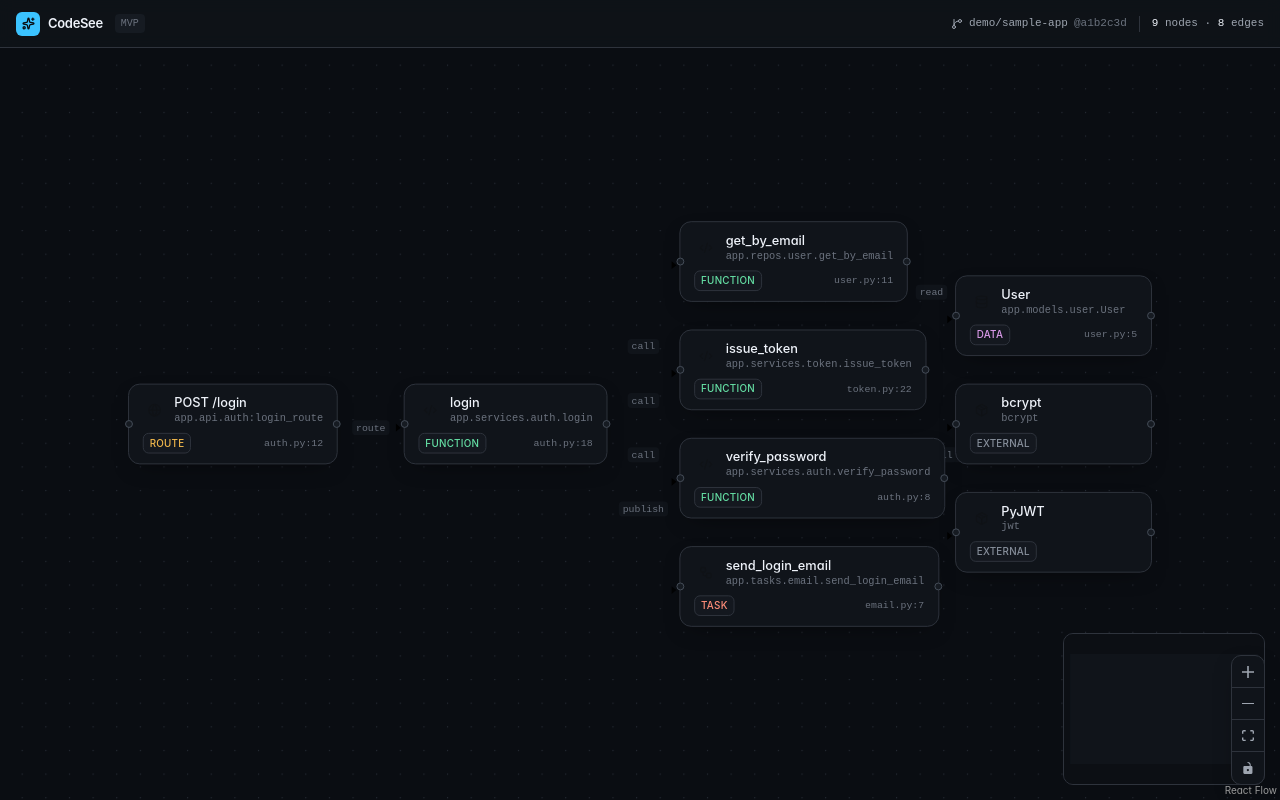
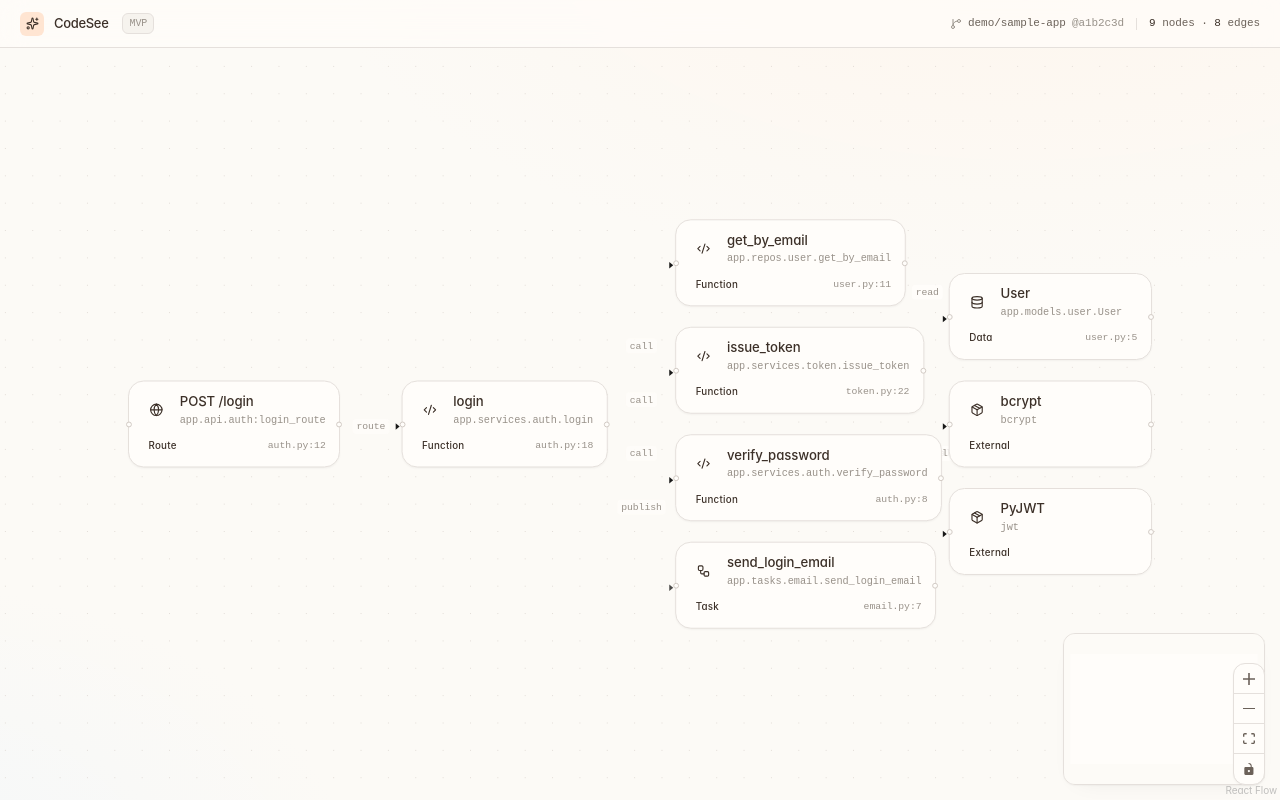
Before and after one commit to Kaka-cheaper/codeSee, a React (Vite) app in the folder mvp-web/: page / in a window 1280 px wide. Built offline with nearby package versions, Linux system fonts and the light colour scheme.

Commit message:
style: 改为暖白淡雅主题（Claude 调性）

```diff
--- a/mvp-web/src/App.tsx
+++ b/mvp-web/src/App.tsx
@@ -8,7 +8,7 @@ export default function App() {
   const ucg = sampleUcg
 
   return (
-    <div className="flex h-full w-full flex-col bg-[var(--color-bg-0)] text-[var(--color-fg)]">
+    <div className="flex h-full w-full flex-col text-[var(--color-fg)]">
       <TopBar ucg={ucg} />
       <div className="relative flex-1">
         <ReactFlowProvider>
--- a/mvp-web/src/app/TopBar.tsx
+++ b/mvp-web/src/app/TopBar.tsx
@@ -7,28 +7,34 @@ interface Props {
 
 export function TopBar({ ucg }: Props) {
   return (
-    <header className="flex h-12 items-center justify-between border-b border-[var(--color-border)] bg-[var(--color-bg-1)]/80 px-4 backdrop-blur">
-      <div className="flex items-center gap-2">
-        <span className="flex h-6 w-6 items-center justify-center rounded-md bg-[var(--color-accent)] text-[var(--color-bg-0)]">
-          <Sparkles size={13} strokeWidth={2.4} />
+    <header className="flex h-12 items-center justify-between border-b border-[var(--color-border)] bg-[var(--color-bg-1)]/70 px-5 backdrop-blur-md">
+      <div className="flex items-center gap-2.5">
+        <span
+          className="flex h-6 w-6 items-center justify-center rounded-md"
+          style={{
+            background: 'var(--color-accent-soft)',
+            color: 'var(--color-accent-strong)',
+          }}
+        >
+          <Sparkles size={13} strokeWidth={2} />
         </span>
-        <span className="text-[13px] font-semibold tracking-tight text-[var(--color-fg)]">
+        <span className="text-[13px] font-medium tracking-tight text-[var(--color-fg)]">
           CodeSee
         </span>
-        <span className="ml-1 rounded bg-[var(--color-bg-2)] px-1.5 py-0.5 font-mono text-[10px] text-[var(--color-fg-subtle)]">
+        <span className="ml-1 rounded-md border border-[var(--color-border)] bg-[var(--color-bg-2)] px-1.5 py-0.5 font-mono text-[10px] text-[var(--color-fg-subtle)]">
           MVP
         </span>
       </div>
 
       <div className="flex items-center gap-3 text-[11px] text-[var(--color-fg-muted)]">
         <span className="flex items-center gap-1.5 font-mono">
-          <GitBranch size={12} />
+          <GitBranch size={12} className="text-[var(--color-fg-subtle)]" />
           {ucg.manifest.repo}
           {ucg.manifest.commit && (
             <span className="text-[var(--color-fg-subtle)]">@{ucg.manifest.commit}</span>
           )}
         </span>
-        <span className="h-4 w-px bg-[var(--color-border)]" />
+        <span className="h-3 w-px bg-[var(--color-border)]" />
         <span className="font-mono">
           <span className="text-[var(--color-fg)]">{ucg.nodes.length}</span> nodes ·{' '}
           <span className="text-[var(--color-fg)]">{ucg.edges.length}</span> edges
--- a/mvp-web/src/graph/GraphCanvas.tsx
+++ b/mvp-web/src/graph/GraphCanvas.tsx
@@ -47,19 +47,19 @@ export function GraphCanvas({ ucg }: Props) {
           fontSize: 10,
           fontFamily: 'var(--font-mono)',
         },
-        labelBgStyle: { fill: 'var(--color-bg-1)' },
+        labelBgStyle: { fill: 'var(--color-bg-1)', fillOpacity: 0.85 },
         labelBgPadding: [4, 2],
         labelBgBorderRadius: 4,
         style: {
           stroke: meta.stroke,
-          strokeWidth: 1.4,
+          strokeWidth: 1.25,
           strokeDasharray: meta.dashed || isLow ? '4 4' : undefined,
-          opacity: isLow ? 0.75 : 1,
+          opacity: isLow ? 0.7 : 0.9,
         },
         markerEnd: {
           type: MarkerType.ArrowClosed,
-          width: 14,
-          height: 14,
+          width: 13,
+          height: 13,
           color: meta.stroke,
         },
       }
@@ -88,18 +88,18 @@ export function GraphCanvas({ ucg }: Props) {
       >
         <Background
           variant={BackgroundVariant.Dots}
-          gap={24}
-          size={1.2}
-          color="oklch(0.32 0.02 260)"
+          gap={28}
+          size={1}
+          color="oklch(0.86 0.012 70)"
         />
         <MiniMap
           pannable
           zoomable
-          maskColor="oklch(0.16 0.012 260 / 0.7)"
+          maskColor="oklch(0.985 0.006 78 / 0.6)"
           nodeColor={(n) => {
             const data = n.data as unknown as UcgFlowNodeData | undefined
             const kind = data?.ucg.kind
-            return kind ? NODE_KIND_META[kind].dot : 'oklch(0.5 0.02 260)'
+            return kind ? NODE_KIND_META[kind].minimap : 'oklch(0.8 0.012 70)'
           }}
           nodeStrokeWidth={0}
         />
--- a/mvp-web/src/graph/UcgNodeView.tsx
+++ b/mvp-web/src/graph/UcgNodeView.tsx
@@ -28,63 +28,62 @@ const KIND_ICON: Record<UcgNode['kind'], LucideIcon> = {
 
 export type UcgFlowNodeData = {
   ucg: UcgNode
-  selected?: boolean
 }
 
 export function UcgNodeView({ data, selected }: NodeProps) {
-  // React Flow 11 把 data 类型固定为 Record<string, unknown>，这里转一次
   const { ucg } = data as unknown as UcgFlowNodeData
   const meta = NODE_KIND_META[ucg.kind]
   const Icon = KIND_ICON[ucg.kind]
 
+  const fileName = ucg.location?.file.split('/').slice(-1)[0]
+
   return (
     <div
       className={cn(
-        'node-enter group relative min-w-[200px] max-w-[280px] rounded-xl border bg-[var(--color-bg-1)]',
-        'px-3.5 py-2.5 shadow-[0_8px_24px_-12px_oklch(0_0_0/0.6)] transition-all',
-        'hover:border-[var(--color-border-strong)] hover:bg-[var(--color-bg-2)]',
+        'node-enter group relative min-w-[208px] max-w-[288px] rounded-2xl border bg-[var(--color-bg-1)]',
+        'px-3.5 py-3 transition-all duration-200',
+        'shadow-[0_1px_2px_oklch(0_0_0/0.04)]',
+        'hover:shadow-[0_2px_8px_oklch(0_0_0/0.06),0_0_0_3px_var(--color-bg-2)]',
+        'hover:-translate-y-px',
         selected
-          ? 'border-[var(--color-accent)] ring-1 ring-[var(--color-accent)]/40'
+          ? 'border-[var(--color-accent)] shadow-[0_2px_12px_oklch(0_0_0/0.06),0_0_0_3px_var(--color-accent-soft)]'
           : 'border-[var(--color-border)]',
       )}
     >
       <Handle
         type="target"
         position={Position.Left}
-        className="!bg-[var(--color-bg-2)] !border-[var(--color-border-strong)]"
+        className="!h-1.5 !w-1.5 !border-[var(--color-border-strong)] !bg-[var(--color-bg-1)]"
       />
 
-      <div className="flex items-center gap-2">
+      <div className="flex items-center gap-2.5">
         <span
-          className="flex h-6 w-6 shrink-0 items-center justify-center rounded-md"
-          style={{ background: meta.color, color: 'oklch(0.18 0.01 260)' }}
+          className="flex h-7 w-7 shrink-0 items-center justify-center rounded-lg"
+          style={{ background: meta.chipBg, color: meta.chipFg }}
         >
-          <Icon size={14} strokeWidth={2.25} />
+          <Icon size={14} strokeWidth={2} />
         </span>
         <div className="min-w-0 flex-1">
-          <div className="truncate text-[13px] font-medium leading-tight text-[var(--color-fg)]">
+          <div className="truncate text-[13.5px] font-medium leading-tight text-[var(--color-fg)]">
             {ucg.name}
           </div>
-          <div className="mt-0.5 truncate font-mono text-[10.5px] leading-tight text-[var(--color-fg-subtle)]">
+          <div className="mt-1 truncate font-mono text-[10.5px] leading-tight text-[var(--color-fg-subtle)]">
             {ucg.qualified_name}
           </div>
         </div>
       </div>
 
-      <div className="mt-2 flex items-center justify-between gap-2">
+      <div className="mt-2.5 flex items-center justify-between gap-2">
         <span
-          className="rounded-md px-1.5 py-0.5 text-[10px] font-medium tracking-wide uppercase"
-          style={{
-            color: meta.dot,
-            background: 'color-mix(in oklch, var(--color-bg-2) 70%, transparent)',
-            border: '1px solid var(--color-border)',
-          }}
+          className="rounded-md px-1.5 py-0.5 text-[10px] font-medium tracking-wide"
+          style={{ color: meta.chipFg, background: meta.chipBg }}
         >
           {meta.label}
         </span>
-        {ucg.location && (
+        {fileName && (
           <span className="truncate font-mono text-[10px] text-[var(--color-fg-subtle)]">
-            {ucg.location.file.split('/').slice(-1)[0]}:{ucg.location.start_line}
+            {fileName}
+            {ucg.location ? `:${ucg.location.start_line}` : ''}
           </span>
         )}
       </div>
@@ -92,7 +91,7 @@ export function UcgNodeView({ data, selected }: NodeProps) {
       <Handle
         type="source"
         position={Position.Right}
-        className="!bg-[var(--color-bg-2)] !border-[var(--color-border-strong)]"
+        className="!h-1.5 !w-1.5 !border-[var(--color-border-strong)] !bg-[var(--color-bg-1)]"
       />
     </div>
   )
--- a/mvp-web/src/graph/kindMeta.ts
+++ b/mvp-web/src/graph/kindMeta.ts
@@ -1,58 +1,73 @@
 import type { EdgeKind, NodeKind } from '@/ucg/types'
 
-/** 节点 kind 的视觉与语言无关的元数据。 */
+/**
+ * 节点 kind 的视觉元数据（语言无关）。
+ * 设计：浅色暖底 + 深色字图标，避免任何饱和高、对比强的配色。
+ */
 export const NODE_KIND_META: Record<
   NodeKind,
-  { label: string; color: string; dot: string }
+  { label: string; chipBg: string; chipFg: string; minimap: string }
 > = {
   module: {
     label: 'Module',
-    color: 'var(--color-kind-module)',
-    dot: 'oklch(0.78 0.12 250)',
+    chipBg: 'var(--color-kind-module)',
+    chipFg: 'var(--color-kind-module-fg)',
+    minimap: 'oklch(0.78 0.04 240)',
   },
   class: {
     label: 'Class',
-    color: 'var(--color-kind-class)',
-    dot: 'oklch(0.78 0.13 200)',
+    chipBg: 'var(--color-kind-class)',
+    chipFg: 'var(--color-kind-class-fg)',
+    minimap: 'oklch(0.78 0.05 200)',
   },
   function: {
     label: 'Function',
-    color: 'var(--color-kind-function)',
-    dot: 'oklch(0.82 0.14 160)',
+    chipBg: 'var(--color-kind-function)',
+    chipFg: 'var(--color-kind-function-fg)',
+    minimap: 'oklch(0.78 0.06 150)',
   },
   method: {
     label: 'Method',
-    color: 'var(--color-kind-function)',
-    dot: 'oklch(0.82 0.14 160)',
+    chipBg: 'var(--color-kind-function)',
+    chipFg: 'var(--color-kind-function-fg)',
+    minimap: 'oklch(0.78 0.06 150)',
   },
   route: {
     label: 'Route',
-    color: 'var(--color-kind-route)',
-    dot: 'oklch(0.82 0.14 80)',
+    chipBg: 'var(--color-kind-route)',
+    chipFg: 'var(--color-kind-route-fg)',
+    minimap: 'oklch(0.8 0.09 75)',
   },
   task: {
     label: 'Task',
-    color: 'var(--color-kind-task)',
-    dot: 'oklch(0.78 0.16 30)',
+    chipBg: 'var(--color-kind-task)',
+    chipFg: 'var(--color-kind-task-fg)',
+    minimap: 'oklch(0.78 0.11 45)',
   },
   signal: {
     label: 'Signal',
-    color: 'var(--color-kind-task)',
-    dot: 'oklch(0.78 0.16 30)',
+    chipBg: 'var(--color-kind-task)',
+    chipFg: 'var(--color-kind-task-fg)',
+    minimap: 'oklch(0.78 0.11 45)',
   },
   data_model: {
     label: 'Data',
-    color: 'var(--color-kind-data)',
-    dot: 'oklch(0.78 0.13 320)',
+    chipBg: 'var(--color-kind-data)',
+    chipFg: 'var(--color-kind-data-fg)',
+    minimap: 'oklch(0.8 0.06 305)',
   },
   external: {
     label: 'External',
-    color: 'var(--color-kind-external)',
-    dot: 'oklch(0.65 0.02 260)',
+    chipBg: 'var(--color-kind-external)',
+    chipFg: 'var(--color-kind-external-fg)',
+    minimap: 'oklch(0.8 0.012 70)',
   },
 }
 
-export const EDGE_KIND_META: Record<EdgeKind, { label: string; stroke: string; dashed: boolean }> = {
+export const EDGE_KIND_META: Record<
+  EdgeKind,
+  { label: string; stroke: string; dashed: boolean }
+> = {
   call: { label: 'call', stroke: 'var(--color-edge-call)', dashed: false },
   import: { label: 'import', stroke: 'var(--color-edge-import)', dashed: false },
   inherit: { label: 'inherit', stroke: 'var(--color-edge-import)', dashed: false },
--- a/mvp-web/src/index.css
+++ b/mvp-web/src/index.css
@@ -2,39 +2,53 @@
 @import '@xyflow/react/dist/style.css';
 
 @theme {
-  --font-sans: 'Inter', 'Geist', system-ui, -apple-system, 'Segoe UI', sans-serif;
-  --font-mono: 'JetBrains Mono', 'Geist Mono', ui-monospace, monospace;
+  --font-sans:
+    'Inter', 'Söhne', ui-sans-serif, system-ui, -apple-system, 'Segoe UI', sans-serif;
+  --font-mono:
+    'JetBrains Mono', 'Geist Mono', ui-monospace, 'SFMono-Regular', monospace;
 
-  /* Surface */
-  --color-bg-0: oklch(0.16 0.012 260);
-  --color-bg-1: oklch(0.19 0.014 260);
-  --color-bg-2: oklch(0.22 0.016 260);
-  --color-border: oklch(0.32 0.018 260);
-  --color-border-strong: oklch(0.42 0.022 260);
+  /* Surface — 暖白调，米黄底子，避免纯白冷感 */
+  --color-bg-0: oklch(0.985 0.006 78);
+  --color-bg-1: oklch(0.995 0.004 78);
+  --color-bg-2: oklch(0.965 0.008 78);
+  --color-bg-sunken: oklch(0.955 0.01 78);
 
-  /* Text */
-  --color-fg: oklch(0.96 0.01 260);
-  --color-fg-muted: oklch(0.72 0.018 260);
-  --color-fg-subtle: oklch(0.55 0.02 260);
+  /* Border — 极淡暖灰，几乎不抢注意力 */
+  --color-border: oklch(0.91 0.008 70);
+  --color-border-strong: oklch(0.84 0.012 65);
 
-  /* Accents */
-  --color-accent: oklch(0.78 0.16 240);
-  --color-accent-strong: oklch(0.7 0.18 240);
+  /* Text — 深棕灰，不是纯黑，柔和 */
+  --color-fg: oklch(0.32 0.022 55);
+  --color-fg-muted: oklch(0.5 0.018 60);
+  --color-fg-subtle: oklch(0.66 0.014 65);
 
-  /* Node kinds — same hue family, different lightness */
-  --color-kind-module: oklch(0.78 0.12 250);
-  --color-kind-class: oklch(0.78 0.13 200);
-  --color-kind-function: oklch(0.82 0.14 160);
-  --color-kind-route: oklch(0.82 0.14 80);
-  --color-kind-task: oklch(0.78 0.16 30);
-  --color-kind-data: oklch(0.78 0.13 320);
-  --color-kind-external: oklch(0.65 0.02 260);
+  /* Accent — Claude 风暖橘赭石 */
+  --color-accent: oklch(0.66 0.135 45);
+  --color-accent-soft: oklch(0.94 0.04 55);
+  --color-accent-strong: oklch(0.58 0.155 40);
 
-  /* Edge kinds */
-  --color-edge-call: oklch(0.7 0.05 240);
-  --color-edge-import: oklch(0.55 0.04 260);
-  --color-edge-route: oklch(0.78 0.12 80);
-  --color-edge-unresolved: oklch(0.55 0.02 260);
+  /* Node kinds — 沙灰底色调，同饱和度不同色相，柔和不喧宾夺主 */
+  --color-kind-module: oklch(0.92 0.025 240);
+  --color-kind-class: oklch(0.92 0.03 200);
+  --color-kind-function: oklch(0.93 0.035 150);
+  --color-kind-route: oklch(0.93 0.05 75);
+  --color-kind-task: oklch(0.92 0.06 45);
+  --color-kind-data: oklch(0.93 0.03 305);
+  --color-kind-external: oklch(0.93 0.008 70);
+
+  --color-kind-module-fg: oklch(0.45 0.05 240);
+  --color-kind-class-fg: oklch(0.45 0.06 200);
+  --color-kind-function-fg: oklch(0.42 0.07 150);
+  --color-kind-route-fg: oklch(0.5 0.1 70);
+  --color-kind-task-fg: oklch(0.5 0.13 40);
+  --color-kind-data-fg: oklch(0.45 0.07 305);
+  --color-kind-external-fg: oklch(0.5 0.015 65);
+
+  /* Edge kinds — 偏中性暖灰 */
+  --color-edge-call: oklch(0.7 0.018 60);
+  --color-edge-import: oklch(0.78 0.012 65);
+  --color-edge-route: oklch(0.7 0.1 60);
+  --color-edge-unresolved: oklch(0.78 0.012 65);
 }
 
 html,
@@ -45,47 +59,64 @@ body,
 
 body {
   margin: 0;
-  background: var(--color-bg-0);
+  background:
+    radial-gradient(1200px 600px at 80% -10%, oklch(0.97 0.025 60 / 0.5), transparent 60%),
+    radial-gradient(800px 500px at -10% 110%, oklch(0.96 0.02 250 / 0.4), transparent 60%),
+    var(--color-bg-0);
   color: var(--color-fg);
   font-family: var(--font-sans);
-  font-feature-settings: 'cv11', 'ss01';
+  font-feature-settings: 'cv11', 'ss01', 'ss03';
+  letter-spacing: -0.005em;
   -webkit-font-smoothing: antialiased;
+  -moz-osx-font-smoothing: grayscale;
 }
 
-/* React Flow — dark theme polish */
+/* React Flow — 暖白主题 */
 .react-flow {
-  background: var(--color-bg-0);
+  background: transparent;
 }
 
 .react-flow__background {
-  background-color: var(--color-bg-0);
+  background-color: transparent;
 }
 
 .react-flow__edge-path {
-  stroke-width: 1.5;
+  stroke-width: 1.25;
+}
+
+.react-flow__edge-text {
+  font-family: var(--font-mono);
+  font-size: 10px;
+  fill: var(--color-fg-subtle);
+}
+
+.react-flow__edge-textbg {
+  fill: var(--color-bg-1);
 }
 
 .react-flow__handle {
-  width: 8px;
-  height: 8px;
-  background: var(--color-bg-2);
+  width: 7px;
+  height: 7px;
+  background: var(--color-bg-1);
   border: 1px solid var(--color-border-strong);
 }
 
 .react-flow__controls {
   background: var(--color-bg-1);
   border: 1px solid var(--color-border);
-  border-radius: 10px;
+  border-radius: 12px;
   overflow: hidden;
-  box-shadow: 0 8px 24px -10px oklch(0 0 0 / 0.5);
+  box-shadow:
+    0 1px 2px oklch(0 0 0 / 0.04),
+    0 8px 24px -16px oklch(0 0 0 / 0.12);
 }
 
 .react-flow__controls-button {
   background: transparent;
   border-bottom: 1px solid var(--color-border);
   color: var(--color-fg-muted);
-  width: 32px;
-  height: 32px;
+  width: 30px;
+  height: 30px;
 }
 
 .react-flow__controls-button:hover {
@@ -100,21 +131,25 @@ body {
 .react-flow__minimap {
   background: var(--color-bg-1);
   border: 1px solid var(--color-border);
-  border-radius: 10px;
+  border-radius: 12px;
   overflow: hidden;
+  box-shadow:
+    0 1px 2px oklch(0 0 0 / 0.04),
+    0 8px 24px -16px oklch(0 0 0 / 0.1);
 }
 
 .react-flow__attribution {
   background: transparent !important;
   color: var(--color-fg-subtle);
   font-size: 10px;
+  opacity: 0.6;
 }
 
-/* subtle node entrance */
+/* 节点入场微动效 */
 @keyframes node-in {
   from {
     opacity: 0;
-    transform: translateY(4px);
+    transform: translateY(3px);
   }
   to {
     opacity: 1;
@@ -123,5 +158,12 @@ body {
 }
 
 .node-enter {
-  animation: node-in 220ms ease-out both;
+  animation: node-in 260ms cubic-bezier(0.32, 0.72, 0.32, 1) both;
 }
+
+/* 选区聚焦环（克制版） */
+*:focus-visible {
+  outline: 2px solid color-mix(in oklch, var(--color-accent) 60%, transparent);
+  outline-offset: 2px;
+  border-radius: 6px;
+}
```
Also changed, not shown: mvp-web/src/graph/NodeDetailsPanel.tsx (+28 -17 lines), 1 other file (tests, documents, lock files or other folders).
